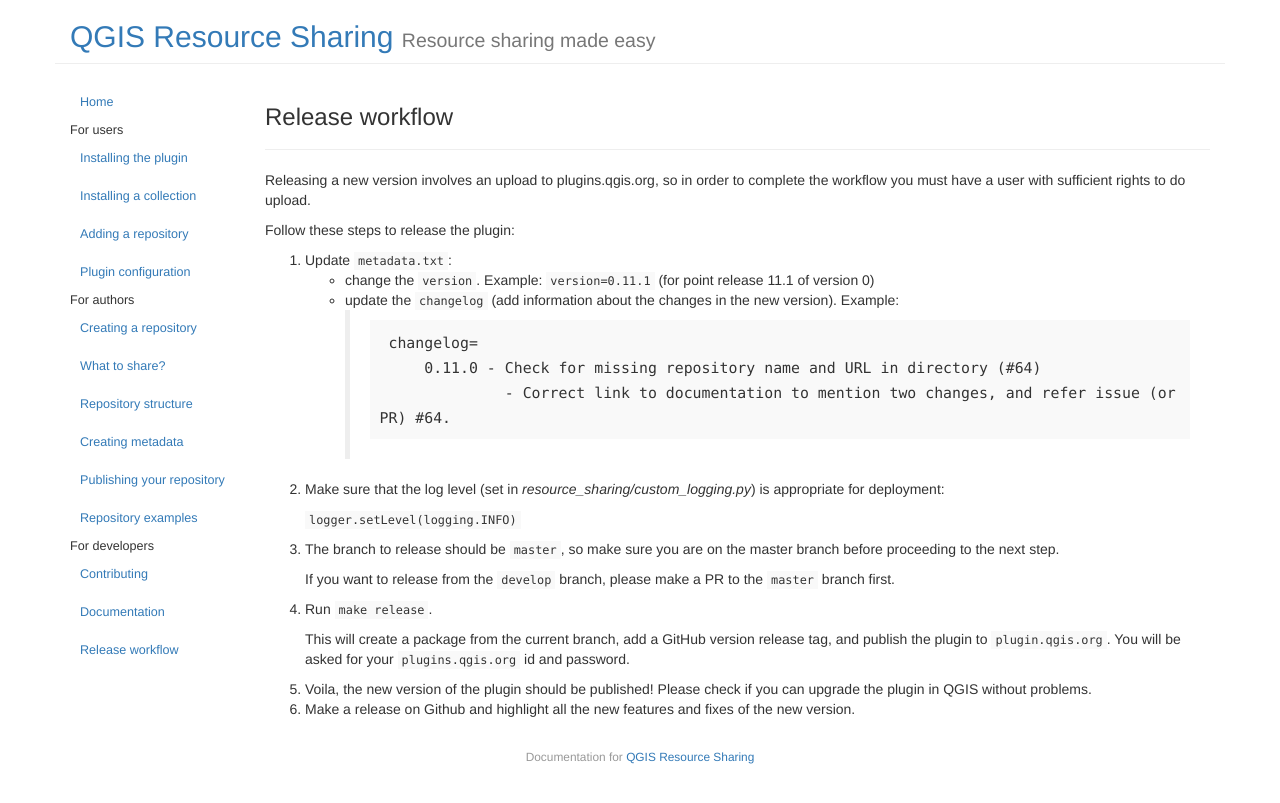
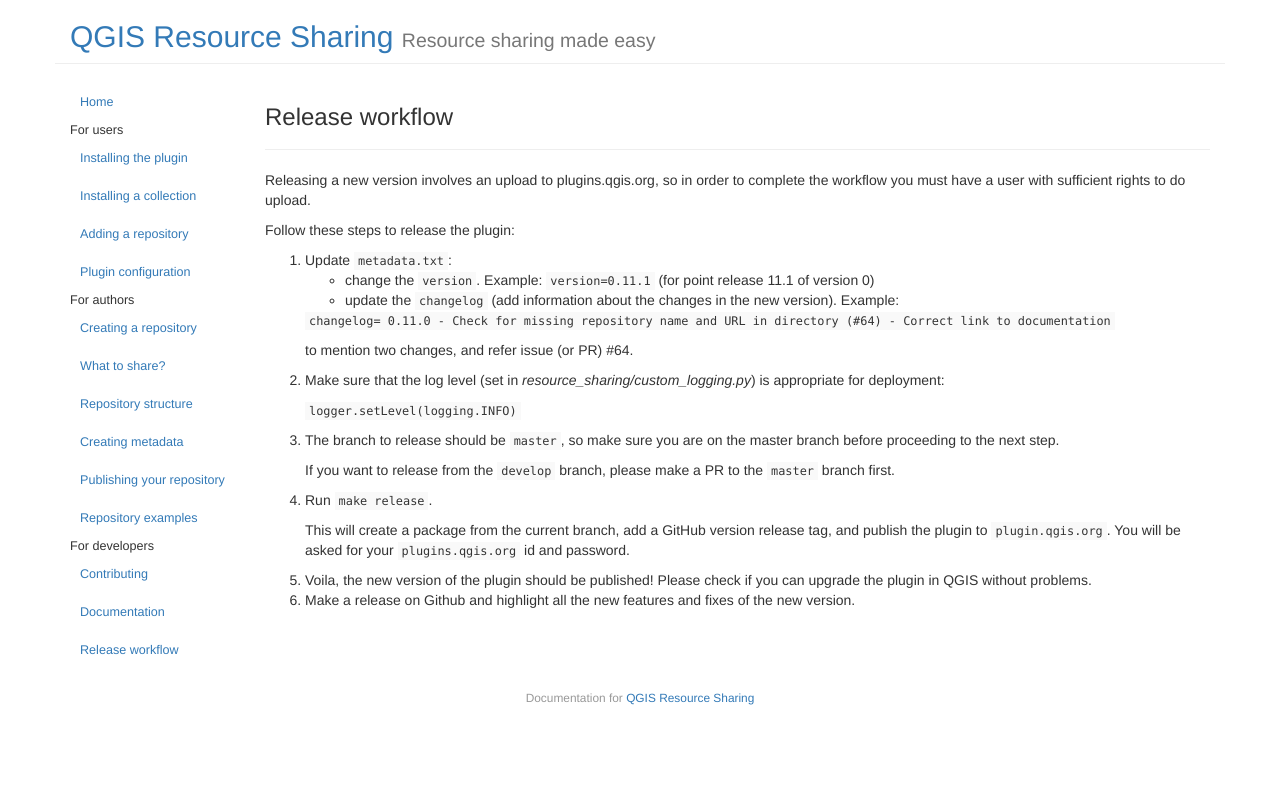
Before and after one commit to QGIS-Contribution/QGIS-ResourceSharing, a Jekyll site: the page built from _posts/2016-09-04-release-workflow.md, in a window 1280 px wide. Shown: the top 803 px of the page. Built offline with Jekyll 4.4.1, drawn with Linux system fonts in a browser that asks for light colours.

Commit message:
Improve formatting

```diff
--- a/_posts/2016-09-04-release-workflow.md
+++ b/_posts/2016-09-04-release-workflow.md
@@ -18,9 +18,11 @@
    * update the ``changelog`` (add information about the changes in the new
      version).
      Example:
->      changelog=
->          0.11.0 - Check for missing repository name and URL in directory (#64)
-> 	              - Correct link to documentation
+
+   ``changelog=
+          0.11.0 - Check for missing repository name and URL in directory (#64)
+ 	               - Correct link to documentation``
+
      to mention two changes, and refer issue (or PR) #64.
 2. Make sure that the log level (set in *resource_sharing/custom_logging.py*)
    is appropriate for deployment:
```
